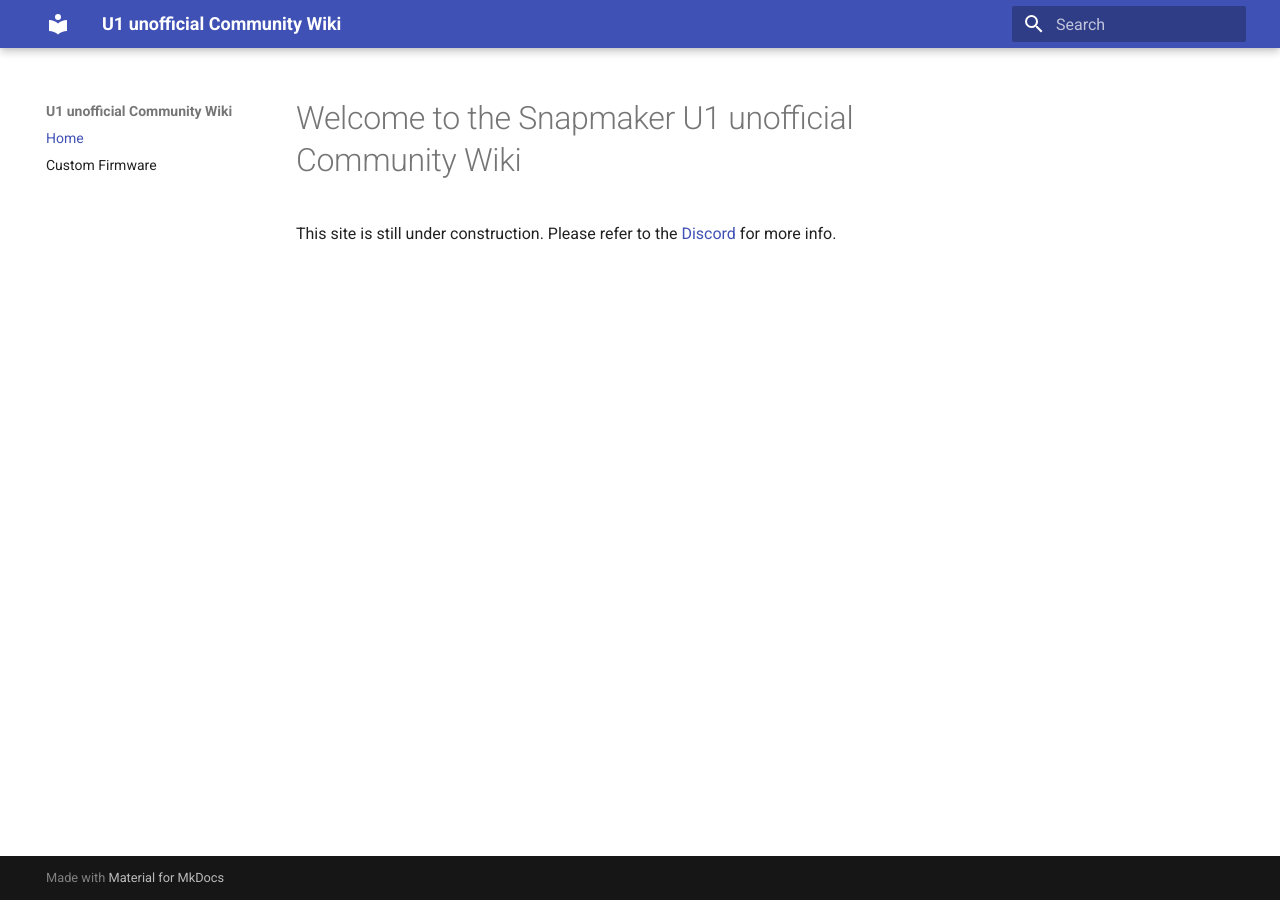
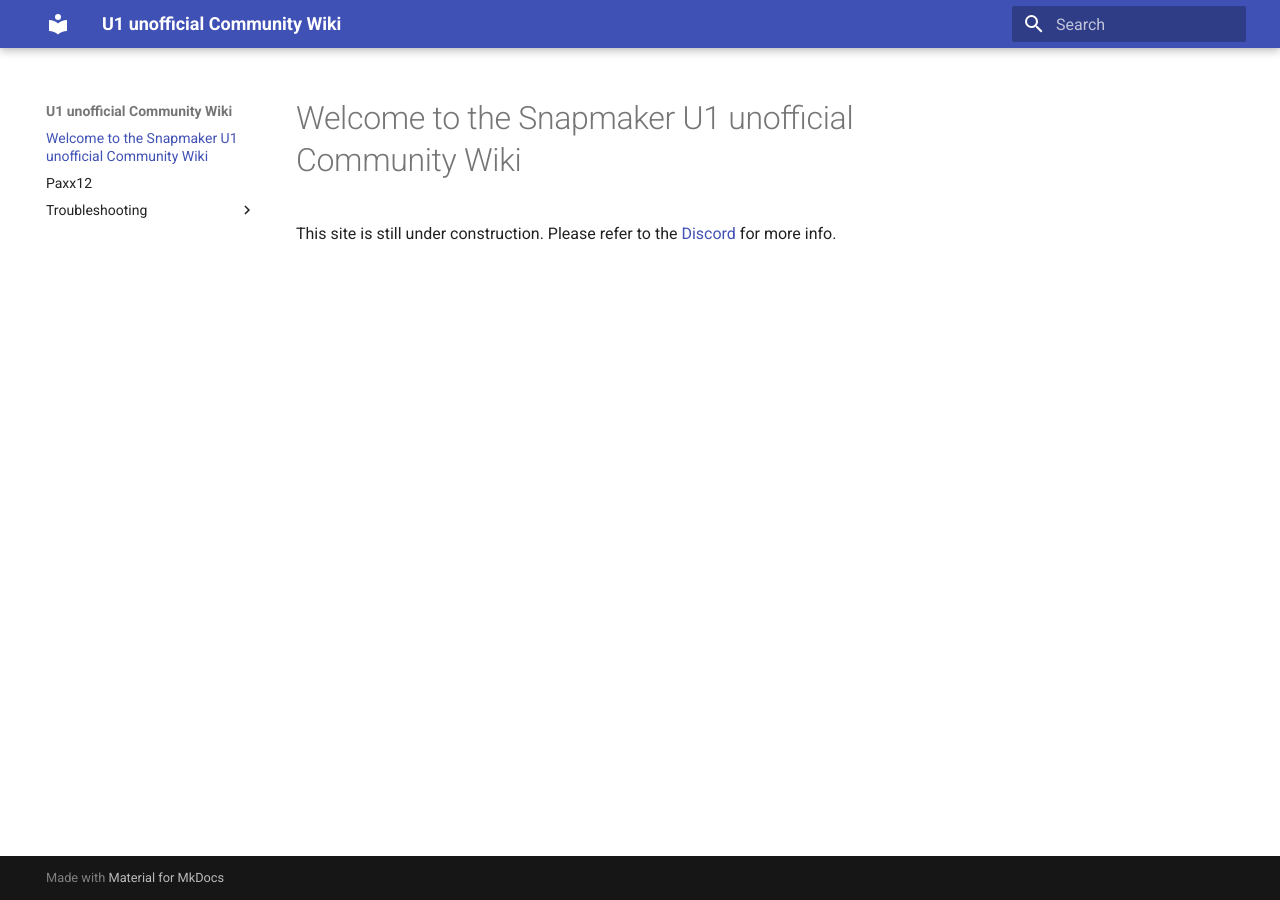
Before and after one commit to charel/U1-unofficial-community-wiki, an MkDocs documentation site: the page built from docs/index.md, in a window 1280 px wide. Built offline with MkDocs 1.6.1 and Material for MkDocs 9.7.7, drawn with Linux system fonts in a browser that asks for light colours; some of the changed lines change nothing that is shown.

Commit message:
Change nav setting

```diff
--- a/mkdocs.yml
+++ b/mkdocs.yml
@@ -3,6 +3,6 @@
 theme:
   name: material  # better than default
 
-nav:
-  - Home: index.md
-  - 'Custom Firmware': paxx12.md
+#nav:
+#  - Home: index.md
+#  - 'Custom Firmware': paxx12.md
```
